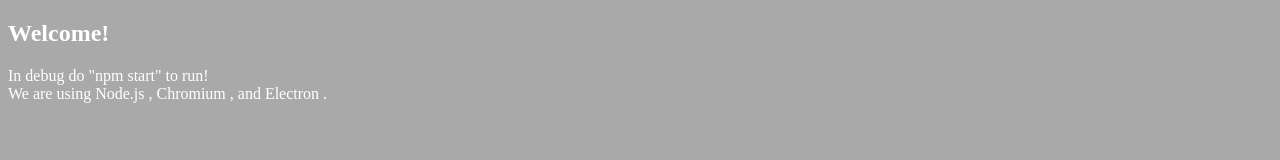
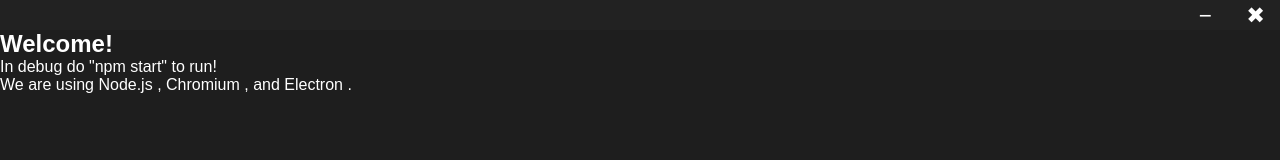
Before and after one commit to alizardguy/Basalt, a plain HTML site: page index.html in a window 1280 px wide. Drawn offline with Linux system fonts and the light colour scheme; files that its build step writes are made by us from their sources.

Commit message:
General file layout and setup of backend files
I am currently doing the basic stuff to allow communication in a Electron project between the render and the backend

```diff
--- a/Basalt/style/main.css
+++ b/Basalt/style/main.css
@@ -1,4 +1,12 @@
+/* full styles */
+* {
+    margin: 0;
+    padding: 0;
+    font-family: 'Poppins', sans-serif;
+}
+
 body{
-    background-color: darkgray;
+    background-color: #1e1e1e;
     color: white;
+    -webkit-app-region: no-drag;
 }
--- /dev/null
+++ b/Basalt/style/topbar.css
@@ -0,0 +1,27 @@
+/* navigation */
+nav{
+    width: 100vw;
+    height: 30px;
+    background-color: #222;
+    color: white;
+    display: flex;
+    justify-content: space-between;
+    align-items: center;
+    -webkit-app-region: drag;
+    object-fit: contain;
+}
+
+.nav-link{
+    padding-left: 15px;
+    padding-right: 15px;
+    padding-top: 1%;
+    padding-bottom: 1%;
+    cursor: pointer;
+    font-size: 1.4rem;
+    -webkit-app-region: no-drag;
+}
+
+.nav-link:hover{
+    background-color: white;
+    color: black;
+}
--- a/Basalt/index.html
+++ b/index.html
@@ -6,8 +6,23 @@
     <meta http-equiv="Content-Security-Policy" content="default-src 'self'; script-src 'self'">
     <title>Basalt Alpha</title>
     <link rel="stylesheet" href="style/main.css">
+    <link rel="stylesheet" href="style/topbar.css">
   </head>
   <body>
+    <!-- top bar -->
+    <nav>
+      <!-- left -->
+      <div class="left-nav">
+
+      </div>
+      <!-- right -->
+      <div class="right-nav">
+        <span class="nav-link" id="minimize-app">&minus;</span>
+        <span class="nav-link" id="close-app">&#10006;</span>
+      </div>
+    </nav>
+
+    <!-- main -->
     <article>
       <h1>Welcome!</h1>
       In debug do "npm start" to run! </br>
@@ -15,5 +30,8 @@
       Chromium <span id="chrome-version"></span>,
       and Electron <span id="electron-version"></span>.
     </article>
+
+    <!-- connected js -->
+    <script src="js/window.js"></script>
   </body>
 </html>
```
Also changed, not shown: Basalt/index.js (+14 -3 lines), Basalt/js/window.js (added, +17 -0 lines), backend/preload.js (renamed from Basalt/preload.js, +13 -0 lines).
